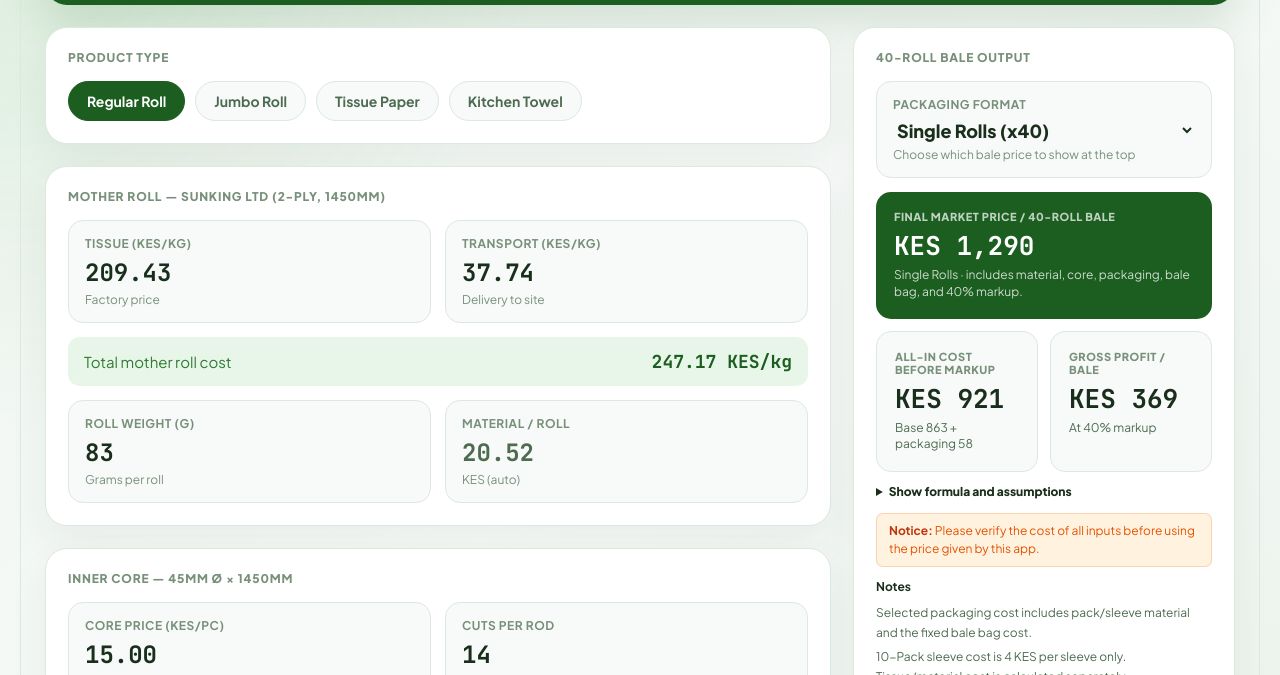
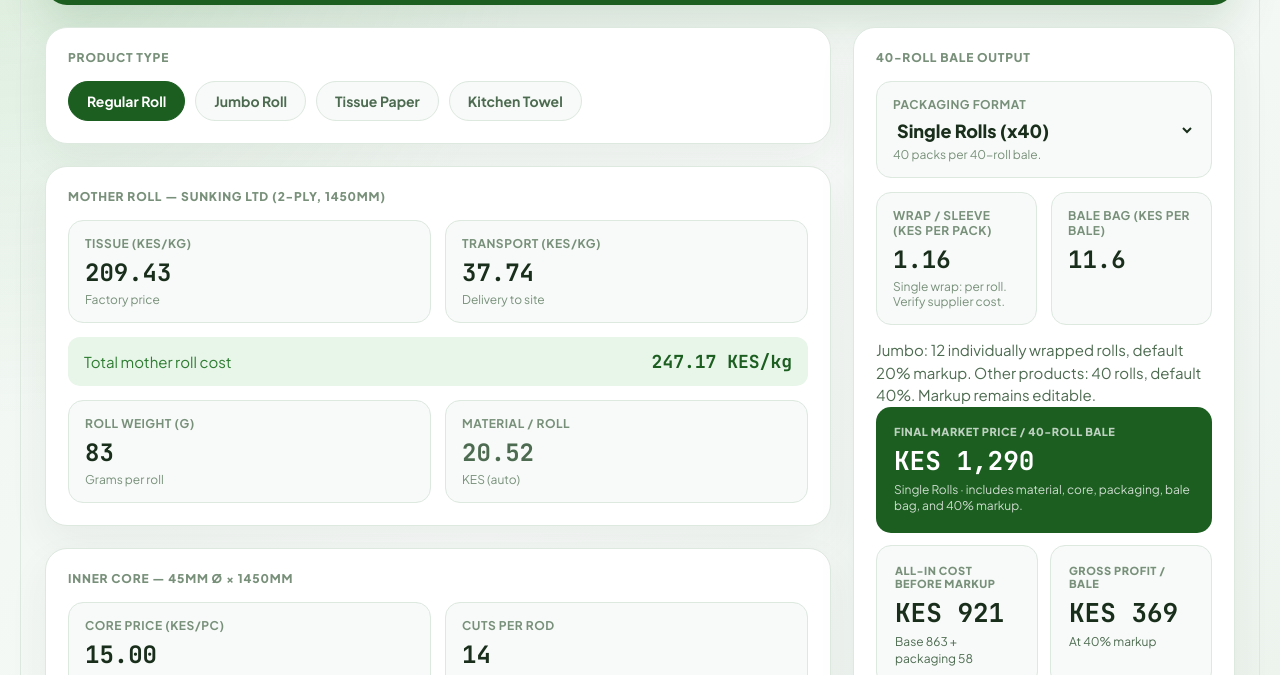
Before and after one commit to Unski3000/Tissue-Price-Calculator, a website: page index.html in a window 1280 px wide. Shown: the part 125-800 px from the top of the page. Drawn offline with Linux system fonts and the light colour scheme.

Commit message:
Fix jumbo bale sizing, packaging and default markup

```diff
--- a/calculator.js
+++ b/calculator.js
@@ -2,16 +2,15 @@ export const PRICING_CONFIG = {
   baleRollCount: 40,
   baleBagCost: 11.6,
   products: {
-    regular: { label: 'Regular Roll', defaultWeightGrams: 83, hasCore: true },
-    jumbo: { label: 'Jumbo Roll', defaultWeightGrams: 150, hasCore: true },
-    tissue: { label: 'Tissue Paper', defaultWeightGrams: 55, hasCore: false },
-    towel: { label: 'Kitchen Towel', defaultWeightGrams: 110, hasCore: true },
+    regular: { label: 'Regular Roll', defaultMarkupPercent: 40, defaultWeightGrams: 83, hasCore: true },
+    jumbo: { label: 'Jumbo Roll', baleRollCount: 12, defaultMarkupPercent: 20, defaultWeightGrams: 150, hasCore: true },
+    tissue: { label: 'Tissue Paper', defaultMarkupPercent: 40, defaultWeightGrams: 55, hasCore: false },
+    towel: { label: 'Kitchen Towel', defaultMarkupPercent: 40, defaultWeightGrams: 110, hasCore: true },
   },
   packaging: [
     { name: 'Single Rolls', tag: '×40', naked: false, packagingCost: 1.16, quantityPerBale: 40, rollsPerPack: 1, unit: 'roll' },
     { name: 'Twin / 2-Pack', tag: '×20', naked: false, packagingCost: 2, quantityPerBale: 20, rollsPerPack: 2, unit: 'pack' },
     { name: 'Quad / 4-Pack', tag: '×10', naked: false, packagingCost: 5, quantityPerBale: 10, rollsPerPack: 4, unit: 'pack' },
-    { name: 'Jumbo Pack', tag: '×6⅔', naked: false, packagingCost: 5, quantityPerBale: 40 / 6, rollsPerPack: 6, unit: 'pack', assumption: 'Jumbo Pack assumes 6 rolls per pack (40 ÷ 6 = 6.67 packs/bale). Confirm with supplier.' },
     { name: '10-Pack (Naked)', tag: '×4 Naked', naked: true, packagingCost: 4, quantityPerBale: 4, rollsPerPack: 10, unit: 'pack' },
   ],
 };
@@ -23,9 +22,12 @@ const FIELD_LABELS = {
   coreP: 'Core price',
   cutsP: 'Cuts per rod',
   mkup: 'Markup',
+  packCost: 'Packaging unit cost',
+  bagCost: 'Bale bag cost',
 };
 
 let currentProductType = 'regular';
+const productEdits = new Map();
 
 export function formatNumber(n, decimalPlaces = 0) {
   const value = Number.isFinite(n) ? n : 0;
@@ -63,28 +65,33 @@ export function normalizePricingInput(input = {}, config = PRICING_CONFIG) {
     rollWeightGrams: nonNegativeNumber(input.rollWeightGrams, product.defaultWeightGrams),
     corePrice: nonNegativeNumber(input.corePrice),
     cutsPerRod: atLeastOne(input.cutsPerRod),
-    markupPercent: nonNegativeNumber(input.markupPercent),
-    packagingIndex: clampIndex(input.packagingIndex, config.packaging.length),
+    markupPercent: nonNegativeNumber(input.markupPercent, product.defaultMarkupPercent),
+    packagingIndex: input.productType === 'jumbo' ? 0 : clampIndex(input.packagingIndex, config.packaging.length),
+    packagingUnitCost: nonNegativeNumber(input.packagingUnitCost, config.packaging[input.productType === 'jumbo' ? 0 : clampIndex(input.packagingIndex, config.packaging.length)].packagingCost),
+    baleBagCost: nonNegativeNumber(input.baleBagCost, config.baleBagCost),
   };
 }
 
 export function calculatePrice(input = {}, config = PRICING_CONFIG) {
   const normalizedInput = normalizePricingInput(input, config);
   const product = config.products[normalizedInput.productType];
-  const packaging = config.packaging[normalizedInput.packagingIndex];
+  const baleRollCount = product.baleRollCount ?? config.baleRollCount;
+  const selectedPackaging = config.packaging[normalizedInput.packagingIndex];
+  const packaging = { ...selectedPackaging, quantityPerBale: baleRollCount / selectedPackaging.rollsPerPack };
   const totalKgCost = normalizedInput.tissuePrice + normalizedInput.transportPrice;
   const rollWeightKg = normalizedInput.rollWeightGrams / 1000;
   const materialCostPerRoll = totalKgCost * rollWeightKg;
   const coreCostPerRoll = product.hasCore ? normalizedInput.corePrice / normalizedInput.cutsPerRod : 0;
   const rollCost = materialCostPerRoll + coreCostPerRoll;
-  const baseBaleCost = rollCost * config.baleRollCount;
-  const packagingCost = packaging.packagingCost * packaging.quantityPerBale + config.baleBagCost;
+  const baseBaleCost = rollCost * baleRollCount;
+  const packagingCost = normalizedInput.packagingUnitCost * packaging.quantityPerBale + normalizedInput.baleBagCost;
   const productionCost = baseBaleCost + packagingCost;
   const markupFactor = 1 + normalizedInput.markupPercent / 100;
   const marketPrice = productionCost * markupFactor;
   const grossProfit = marketPrice - productionCost;
 
   return {
+    baleRollCount,
     input: normalizedInput,
     product,
     packaging,
@@ -116,6 +123,8 @@ function readForm() {
     corePrice: getNumber('coreP', 15),
     cutsPerRod: getNumber('cutsP', 14),
     markupPercent: getNumber('mkup', 0),
+    packagingUnitCost: getNumber('packCost'),
+    baleBagCost: getNumber('bagCost'),
     packagingIndex: Number.parseInt(document.getElementById('packSelect')?.value || '0', 10),
   };
 }
@@ -167,7 +176,10 @@ function setText(selector, value) {
 function renderResult(result, input) {
   const inputValues = result.input ?? input;
   const coreSummary = result.product.hasCore ? 'core' : 'no core';
-  const packagingAssumption = result.packaging.assumption ?? 'Selected packaging cost includes pack/sleeve material and the fixed bale bag cost.';
+  setText('#output-title', `${result.baleRollCount}-Roll Bale Output`);
+  setText('[data-output="marketLabel"]', `Final market price / ${result.baleRollCount}-roll bale`);
+  setText('#packHelp', result.input.productType === 'jumbo' ? '12 individually wrapped rolls per bale. Wrapping cost is per roll; verify it for jumbo.' : `${result.packaging.quantityPerBale} packs per ${result.baleRollCount}-roll bale.`);
+  const packagingAssumption = result.packaging.assumption ?? 'Selected packaging cost includes pack/sleeve material and the editable bale bag cost.';
 
   setText('[data-output="totalKgCost"]', `${formatNumber(result.totalKgCost, 2)} KES/kg`);
   document.getElementById('matRoll').value = formatNumber(result.materialCostPerRoll, 2);
@@ -187,6 +199,7 @@ function renderResult(result, input) {
 }
 
 function updateProductType(productType) {
+  if (document.getElementById('packCost').value !== '') productEdits.set(currentProductType, readForm());
   currentProductType = PRICING_CONFIG.products[productType] ? productType : 'regular';
   const product = PRICING_CONFIG.products[currentProductType];
 
@@ -198,8 +211,17 @@ function updateProductType(productType) {
 
   const rollWeight = document.getElementById('rollWt');
   if (rollWeight) {
-    rollWeight.value = product.defaultWeightGrams;
+    rollWeight.value = productEdits.get(currentProductType)?.rollWeightGrams ?? product.defaultWeightGrams;
   }
+
+  const saved = productEdits.get(currentProductType);
+  document.getElementById('mkup').value = saved?.markupPercent ?? product.defaultMarkupPercent;
+  const select = document.getElementById('packSelect');
+  select.value = saved?.packagingIndex ?? 0;
+  select.disabled = currentProductType === 'jumbo';
+  if (select.disabled) select.value = 0;
+  document.getElementById('packCost').value = saved?.packagingUnitCost ?? PRICING_CONFIG.packaging[select.value].packagingCost;
+  document.getElementById('bagCost').value = saved?.baleBagCost ?? PRICING_CONFIG.baleBagCost;
 
   const coreBox = document.getElementById('coreBox');
   if (coreBox) {
@@ -223,6 +245,10 @@ function init() {
     });
   });
 
+  document.getElementById('packSelect').addEventListener('change', (event) => {
+    document.getElementById('packCost').value = PRICING_CONFIG.packaging[event.target.value].packagingCost;
+  });
+
   document.querySelectorAll('[data-pricing-input]').forEach((control) => {
     control.addEventListener('input', refresh);
     control.addEventListener('change', refresh);
--- a/index.html
+++ b/index.html
@@ -110,17 +110,28 @@
           <option value="0">Single Rolls (x40)</option>
           <option value="1">Twin / 2-Pack (x20)</option>
           <option value="2">Quad / 4-Pack (x10)</option>
-          <option value="3">Jumbo Pack (x6.67)</option>
-          <option value="4">10-Pack Naked (x4)</option>
+          <option value="3">10-Pack Naked (x4)</option>
         </select>
-        <div class="unit">Choose which bale price to show at the top</div>
+        <div class="unit" id="packHelp">40 rolls per bale</div>
       </div>
 
+      <div class="igrid field-group">
+        <div class="field">
+          <label for="packCost">Wrap / sleeve (KES per pack)</label>
+          <input type="number" id="packCost" min="0" step="0.01" data-pricing-input>
+          <div class="unit">Single wrap: per roll. Verify supplier cost.</div>
+        </div>
+        <div class="field">
+          <label for="bagCost">Bale bag (KES per bale)</label>
+          <input type="number" id="bagCost" value="11.6" min="0" step="0.01" data-pricing-input>
+        </div>
+      </div>
+      <p class="helper-copy">Jumbo: 12 individually wrapped rolls, default 20% markup. Other products: 40 rolls, default 40%. Markup remains editable.</p>
       <div class="validation" id="validationMessage" role="status" aria-live="polite" hidden></div>
 
       <div class="output-grid" id="baleOutput" aria-live="polite">
         <article class="output-card full">
-          <div class="output-l">Final market price / 40-roll bale</div>
+          <div class="output-l" data-output="marketLabel">Final market price / 40-roll bale</div>
           <div class="output-v" data-output="marketPrice">KES 1,290</div>
           <div class="output-s" data-output="marketSummary">Single Rolls · includes material, core, packaging, bale bag, and 40% markup.</div>
         </article>
@@ -142,7 +153,7 @@
           <li>Mother roll cost = tissue KES/kg + transport KES/kg.</li>
           <li>Material per roll = mother roll cost × roll weight in kg.</li>
           <li>Core per roll = core price ÷ cuts per rod for products with an inner core.</li>
-          <li>Base bale cost = material/core roll cost × 40 rolls.</li>
+          <li>Base bale cost = material/core roll cost × product bale count (40 regular; 12 jumbo).</li>
           <li>Production cost = base bale cost + selected packaging + bale bag.</li>
           <li>Market price = production cost × (1 + markup %).</li>
         </ul>
```
Also changed, not shown: tests/calculator.test.js (+47 -1 lines), README.md.
